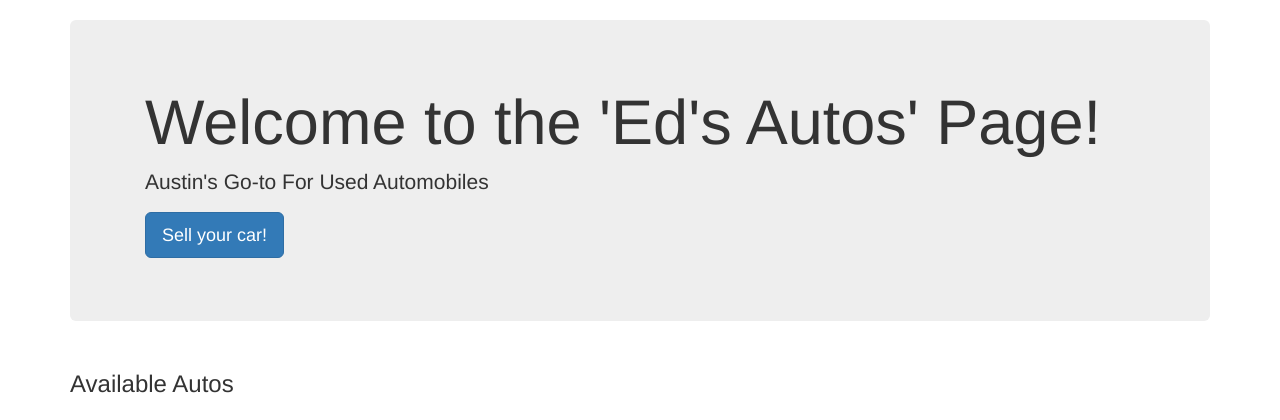
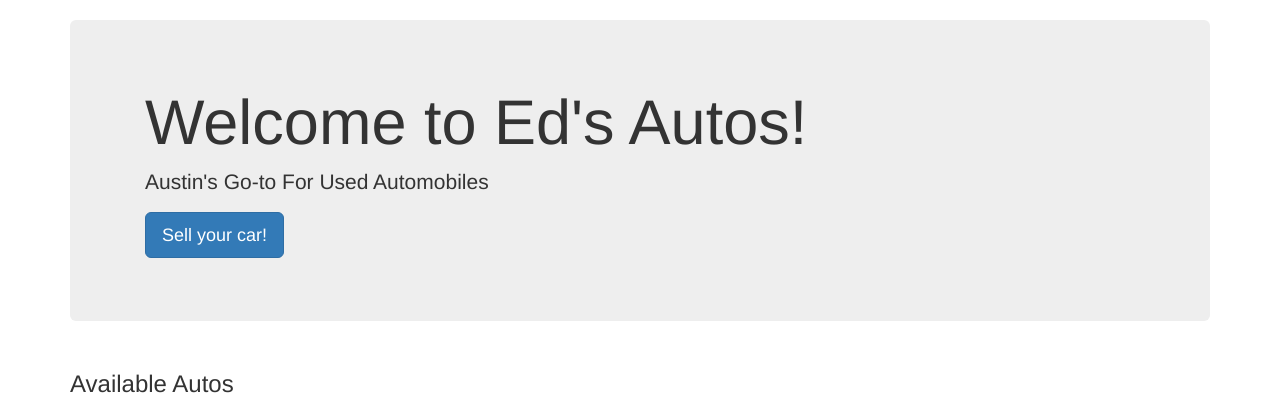
Before and after one commit to MendozaEduardo/edsAutos, a Node server app: page /vehicles/ in a window 1280 px wide. Shown: the part 52-472 px from the top of the page. Run offline with Node 20, Linux system fonts and the light colour scheme; data that the repository does not hold is empty; some libraries are stand-ins or nearby versions.

Commit message:
adjustments to index

```diff
--- a/views/vehicles/index.ejs
+++ b/views/vehicles/index.ejs
@@ -3,7 +3,7 @@
   <div class = "container">
     <header class = "jumbotron">
         <div class = "container">
-            <h1>Welcome to the 'Ed's Autos' Page!</h1>
+            <h1>Welcome to Ed's Autos!</h1>
             <p>Austin's Go-to For Used Automobiles</p>
             <p>
                 <a class= "btn btn-primary btn-lg" href = "/vehicles/new">Sell your car!</a>
```
